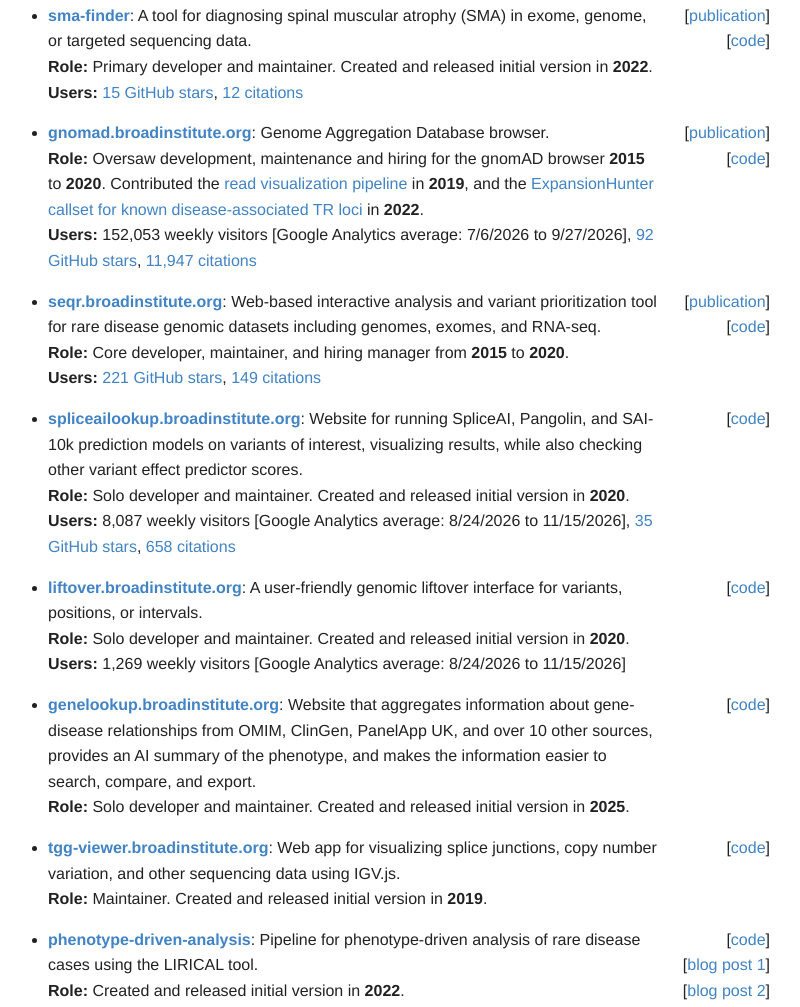
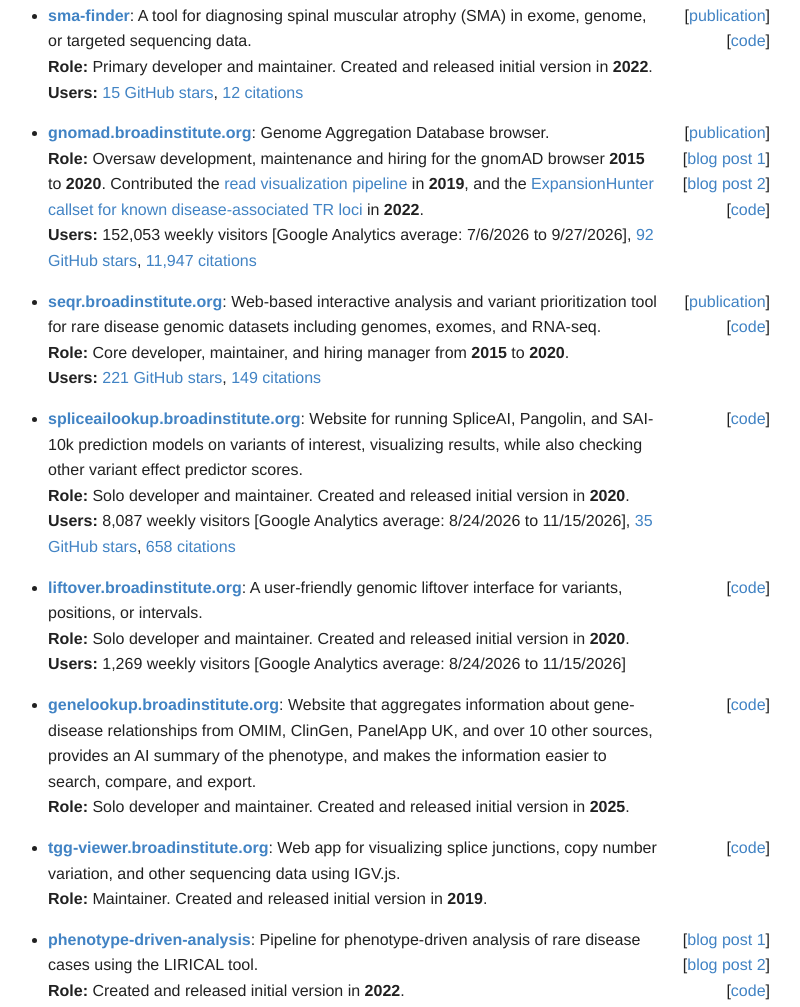
Before and after one commit to bw2/bw2.github.io, a plain HTML site: page projects.html in a window 1280 px wide. Shown: the part 1281-2288 px from the top of the page, without its empty margins (246-1046 px from the left). Drawn offline with nearby package versions, Linux system fonts and the light colour scheme; a script that the page names is missing.

Commit message:
Added gnomAD blog post links and put blog posts above code

```diff
--- a/projects.html
+++ b/projects.html
@@ -75,8 +75,10 @@
     /* 6em fits the widest single link, "[blog post 1]" (5.5em), but not two links, so each link gets its own line */
     li:has(.project-links) { position: relative; padding-right: 7em; }
     .project-links { position: absolute; top: 0; right: 0; width: 6em; text-align: right; }
-    /* every entry has at least 2 lines (description and Role), so only a column of 3 links can be the taller one */
+    /* every entry has at least 2 lines (description and Role), so only a column of 3 or more links can be the taller
+       one. These keep such an entry at least as tall as its column */
     li:has(.project-links a:nth-of-type(3)) { min-height: 3lh; }
+    li:has(.project-links a:nth-of-type(4)) { min-height: 4lh; }
   }
   .project-links a { white-space: nowrap; }  /* lets the column wrap only between links, not inside "blog post 1" */
 </style>
@@ -96,13 +98,13 @@
 <h3>Other Rare Disease and Genomics Projects</h3>
 <ul>
 <li><strong><a href="https://github.com/broadinstitute/sma-finder/blob/main/README.md">sma-finder</a></strong>: A tool for diagnosing spinal muscular atrophy (SMA) in exome, genome, or targeted sequencing data. <span class="project-links">[<a href="https://pubmed.ncbi.nlm.nih.gov/39670433/">publication</a>] [<a href="https://github.com/broadinstitute/sma-finder">code</a>]</span><br /><b>Role:</b> Primary developer and maintainer. Created and released initial version in <b>2022</b>.<br /><b>Users:</b> <a href="https://github.com/broadinstitute/sma-finder/stargazers">15 GitHub stars</a>, <a href="https://scholar.google.com/scholar?cites=9736194330297635545,15246350528695278218">12 citations</a></li>
-<li><strong><a href="https://gnomad.broadinstitute.org">gnomad.broadinstitute.org</a></strong>: Genome Aggregation Database browser. <span class="project-links">[<a href="https://pubmed.ncbi.nlm.nih.gov/32461654/">publication</a>] [<a href="https://github.com/broadinstitute/gnomad-browser">code</a>]</span><br /><b>Role:</b> Oversaw development, maintenance and hiring for the gnomAD browser <b>2015</b> to <b>2020</b>. Contributed the <a href="https://github.com/broadinstitute/gnomad-readviz">read visualization pipeline</a> in <b>2019</b>, and the <a href="https://gnomad.broadinstitute.org/news/2022-01-the-addition-of-short-tandem-repeat-calls-to-gnomad/">ExpansionHunter callset for known disease-associated TR loci</a> in <b>2022</b>.<br /><b>Users:</b> 152,053 weekly visitors [Google Analytics average: 7/6/2026 to 9/27/2026]<!-- fixed by hand: the average over the 12 weeks before bots swamped gnomAD's Google Analytics numbers -->, <a href="https://github.com/broadinstitute/gnomad-browser/stargazers">92 GitHub stars</a>, <a href="https://scholar.google.com/scholar?cites=2973153514797288238,7612976847593149730,11824198349350444369">11,947 citations</a></li>
+<li><strong><a href="https://gnomad.broadinstitute.org">gnomad.broadinstitute.org</a></strong>: Genome Aggregation Database browser. <span class="project-links">[<a href="https://pubmed.ncbi.nlm.nih.gov/32461654/">publication</a>] [<a href="https://gnomad.broadinstitute.org/news/2022-01-the-addition-of-short-tandem-repeat-calls-to-gnomad/">blog post 1</a>] [<a href="https://gnomad.broadinstitute.org/news/2026-07-str-data-update/">blog post 2</a>] [<a href="https://github.com/broadinstitute/gnomad-browser">code</a>]</span><br /><b>Role:</b> Oversaw development, maintenance and hiring for the gnomAD browser <b>2015</b> to <b>2020</b>. Contributed the <a href="https://github.com/broadinstitute/gnomad-readviz">read visualization pipeline</a> in <b>2019</b>, and the <a href="https://gnomad.broadinstitute.org/news/2022-01-the-addition-of-short-tandem-repeat-calls-to-gnomad/">ExpansionHunter callset for known disease-associated TR loci</a> in <b>2022</b>.<br /><b>Users:</b> 152,053 weekly visitors [Google Analytics average: 7/6/2026 to 9/27/2026]<!-- fixed by hand: the average over the 12 weeks before bots swamped gnomAD's Google Analytics numbers -->, <a href="https://github.com/broadinstitute/gnomad-browser/stargazers">92 GitHub stars</a>, <a href="https://scholar.google.com/scholar?cites=2973153514797288238,7612976847593149730,11824198349350444369">11,947 citations</a></li>
 <li><strong><a href="https://seqr.broadinstitute.org">seqr.broadinstitute.org</a></strong>: Web-based interactive analysis and variant prioritization tool for rare disease genomic datasets including genomes, exomes, and RNA-seq. <span class="project-links">[<a href="https://pubmed.ncbi.nlm.nih.gov/35266241/">publication</a>] [<a href="https://github.com/broadinstitute/seqr">code</a>]</span><br /><b>Role:</b> Core developer, maintainer, and hiring manager from <b>2015</b> to <b>2020</b>.<br /><b>Users:</b> <a href="https://github.com/broadinstitute/seqr/stargazers">221 GitHub stars</a>, <a href="https://scholar.google.com/scholar?cites=2764357361710126723">149 citations</a></li>
 <li><strong><a href="https://spliceailookup.broadinstitute.org">spliceailookup.broadinstitute.org</a></strong>: Website for running SpliceAI, Pangolin, and SAI-10k prediction models on variants of interest, visualizing results, while also checking other variant effect predictor scores. <span class="project-links">[<a href="https://github.com/broadinstitute/SpliceAI-lookup">code</a>]</span><br /><b>Role:</b> Solo developer and maintainer. Created and released initial version in <b>2020</b>.<br /><b>Users:</b> 8,087 weekly visitors [Google Analytics average: 8/24/2026 to 11/15/2026], <a href="https://github.com/broadinstitute/SpliceAI-lookup/stargazers">35 GitHub stars</a>, <a href="https://scholar.google.com/scholar?q=%22spliceailookup.broadinstitute.org%22">658 citations</a></li>
 <li><strong><a href="https://liftover.broadinstitute.org">liftover.broadinstitute.org</a></strong>: A user-friendly genomic liftover interface for variants, positions, or intervals. <span class="project-links">[<a href="https://github.com/broadinstitute/liftover">code</a>]</span><br /><b>Role:</b> Solo developer and maintainer. Created and released initial version in <b>2020</b>.<br /><b>Users:</b> 1,269 weekly visitors [Google Analytics average: 8/24/2026 to 11/15/2026]</li>
 <li><strong><a href="https://genelookup.broadinstitute.org">genelookup.broadinstitute.org</a></strong>: Website that aggregates information about gene-disease relationships from OMIM, ClinGen, PanelApp UK, and over 10 other sources, provides an AI summary of the phenotype, and makes the information easier to search, compare, and export. <span class="project-links">[<a href="https://github.com/broadinstitute/gene-lookup">code</a>]</span><br /><b>Role:</b> Solo developer and maintainer. Created and released initial version in <b>2025</b>.</li>
 <li><strong><a href="https://tgg-viewer.broadinstitute.org">tgg-viewer.broadinstitute.org</a></strong>: Web app for visualizing splice junctions, copy number variation, and other sequencing data using IGV.js. <span class="project-links">[<a href="https://github.com/broadinstitute/tgg-viewer">code</a>]</span><br /><b>Role:</b> Maintainer. Created and released initial version in <b>2019</b>.</li>
-<li><strong><a href="https://github.com/broadinstitute/phenotype-driven-analysis/blob/main/README.md">phenotype-driven-analysis</a></strong>: Pipeline for phenotype-driven analysis of rare disease cases using the LIRICAL tool. <span class="project-links">[<a href="https://github.com/broadinstitute/phenotype-driven-analysis">code</a>] [<a href="https://bw2.github.io/2022-05-04-phenotype-based-prioritization.html">blog post 1</a>] [<a href="https://bw2.github.io/2022-06-01-phenotype-based-prioritization2-LIRICAL-vs-exomiser.html">blog post 2</a>]</span><br /><b>Role:</b> Created and released initial version in <b>2022</b>.</li>
+<li><strong><a href="https://github.com/broadinstitute/phenotype-driven-analysis/blob/main/README.md">phenotype-driven-analysis</a></strong>: Pipeline for phenotype-driven analysis of rare disease cases using the LIRICAL tool. <span class="project-links">[<a href="https://bw2.github.io/2022-05-04-phenotype-based-prioritization.html">blog post 1</a>] [<a href="https://bw2.github.io/2022-06-01-phenotype-based-prioritization2-LIRICAL-vs-exomiser.html">blog post 2</a>] [<a href="https://github.com/broadinstitute/phenotype-driven-analysis">code</a>]</span><br /><b>Role:</b> Created and released initial version in <b>2022</b>.</li>
 </ul>
 <h3>General Software</h3>
 <ul>
```
Also changed, not shown: 1 other file.
